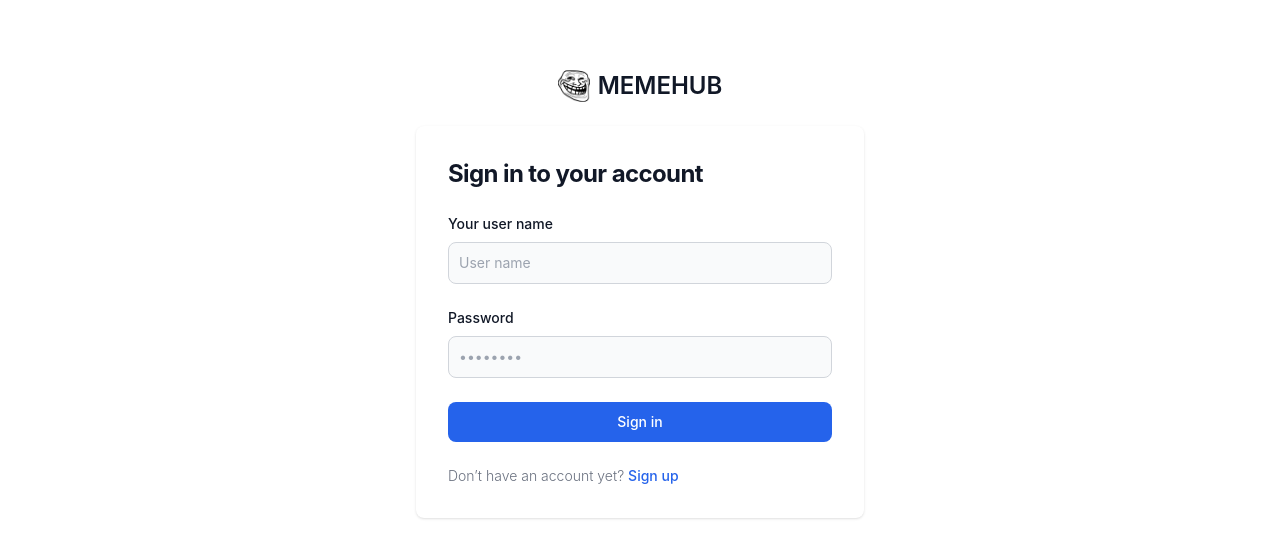
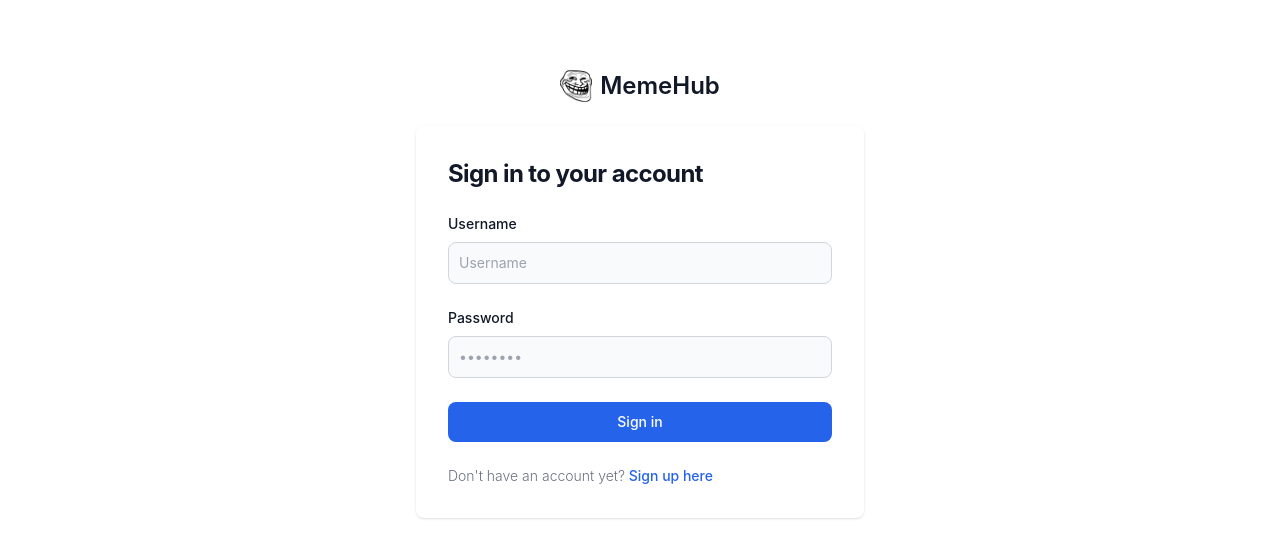
Before and after one commit to ChelletTakoua/MemeHub, a React (Create React App) app in the folder frontend/: page /login in a window 1280 px wide. Shown: the part 218-754 px from the top of the page. Built offline with nearby package versions, Linux system fonts and the light colour scheme.

Commit message:
update: links fixed

```diff
--- a/frontend/src/pages/Login.js
+++ b/frontend/src/pages/Login.js
@@ -1,5 +1,6 @@
 import trollFace from "../images/troll_face.png";
 import React, { useState } from "react";
+import { Link } from "react-router-dom";
 
 const Login = () => {
   const [username, setUsername] = useState("");
@@ -21,13 +22,13 @@ const Login = () => {
   return (
     <section class="dark:bg-palenight min-h-screen w-screen">
       <div class="flex flex-col items-center justify-center px-6 py-8 mx-auto md:h-screen lg:py-0">
-        <a
-          href="#"
+        <Link
+          to="/"
           class="flex items-center mb-6 text-2xl font-semibold text-gray-900 dark:text-white"
         >
           <img class="w-8 h-8 mr-2" img src={trollFace} alt="Troll Face" />
-          MEMEHUB
-        </a>
+          MemeHub
+        </Link>
         <div class="w-full bg-white rounded-lg shadow dark:border md:mt-0 sm:max-w-md xl:p-0 dark:bg-gray-800 dark:border-gray-700">
           <div class="p-6 space-y-4 md:space-y-6 sm:p-8">
             <h1 class="text-xl font-bold leading-tight tracking-tight text-gray-900 md:text-2xl dark:text-white">
@@ -43,14 +44,14 @@ const Login = () => {
                   for="username"
                   class="block mb-2 text-sm font-medium text-gray-900 dark:text-white"
                 >
-                  Your user name
+                  Username
                 </label>
                 <input
                   type="text"
                   name="username"
                   id="username"
                   class="bg-gray-50 border border-gray-300 text-gray-900 sm:text-sm rounded-lg focus:ring-primary-600 focus:border-primary-600 block w-full p-2.5 dark:bg-gray-700 dark:border-gray-600 dark:placeholder-gray-400 dark:text-white dark:focus:ring-blue-500 dark:focus:border-blue-500"
-                  placeholder="User name"
+                  placeholder="Username"
                   required=""
                   value={username}
                   onChange={handleUsernameChange}
@@ -82,13 +83,13 @@ const Login = () => {
                 Sign in
               </button>
               <p class="text-sm font-light text-gray-500 dark:text-gray-400">
-                Don’t have an account yet?{" "}
-                <a
-                  href="#"
-                  class="font-medium text-primary-600 hover:underline dark:text-primary-500"
+                Don't have an account yet?
+                <Link
+                  to="/register"
+                  class="text-primary-600 hover:underline dark:text-primary-400"
                 >
-                  Sign up
-                </a>
+                  <span class="font-medium"> Sign up here</span>
+                </Link>
               </p>
             </form>
           </div>
```
